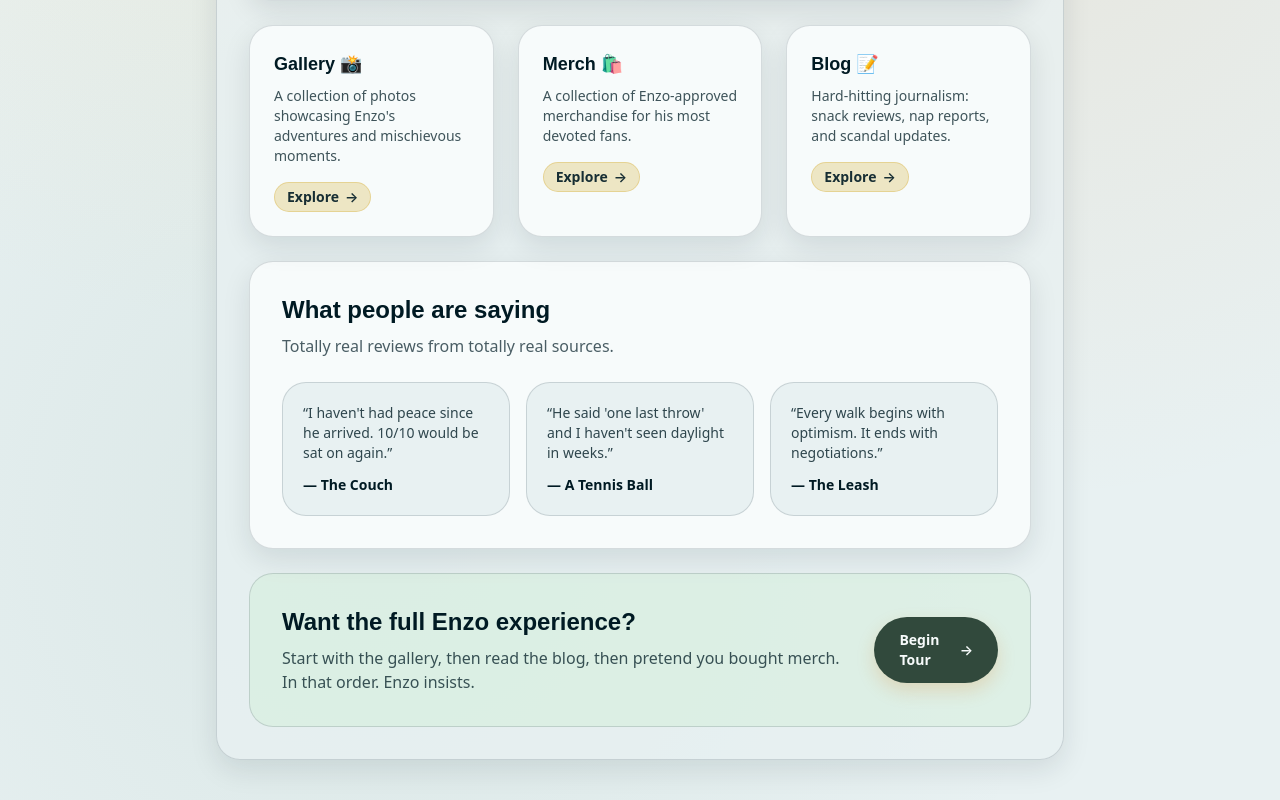
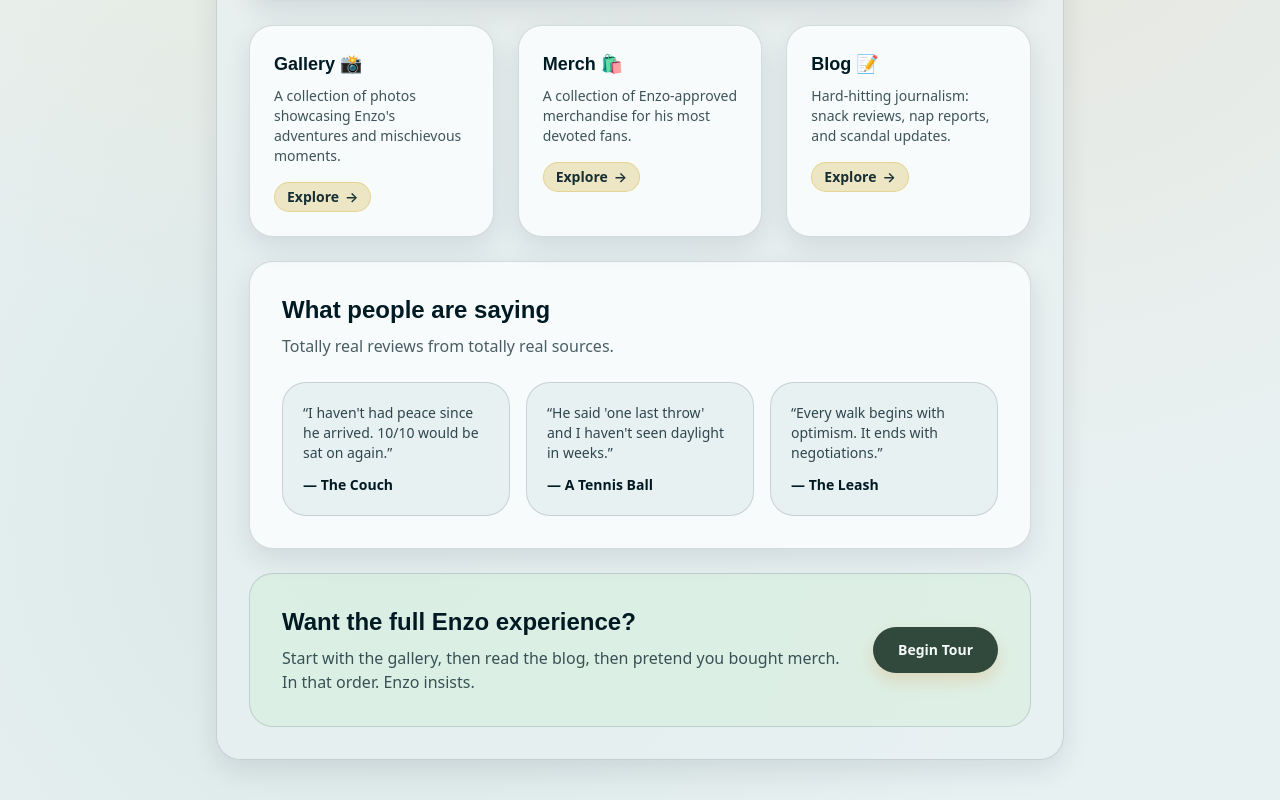
Before and after one commit to RickySerrano904/EnzosWorld.com, a Next.js app: page / in a window 1280 px wide. Shown: the part 587-1387 px from the top of the page. Built offline with nearby package versions, Linux system fonts and the light colour scheme; a web font is replaced by a local one.

Commit message:
fix: center 'begin tour' button text

```diff
--- a/app/page.tsx
+++ b/app/page.tsx
@@ -90,25 +90,19 @@ export default function HomePage() {
       {/* Feature cards */}
       <section className="grid gap-6 md:grid-cols-3">
         <FeatureCard
-          // emoji="📸"
           title="Gallery 📸"
           text="A collection of photos showcasing Enzo's adventures and mischievous moments."
           href="/gallery"
-          // pill="soft chaos"
         />
         <FeatureCard
-          // emoji="🛍️"
           title="Merch 🛍️"
           text="A collection of Enzo-approved merchandise for his most devoted fans."
           href="/merch"
-          // pill="drip (but dog)"
         />
         <FeatureCard
-          // emoji="📝"
           title="Blog 📝"
           text="Hard-hitting journalism: snack reviews, nap reports, and scandal updates."
           href="/blog"
-          // pill="breaking woofs"
         />
       </section>
 
@@ -183,7 +177,6 @@ export default function HomePage() {
               w-full
               items-center
               justify-center
-              gap-2
               rounded-full
               border
               border-secondary/55
@@ -192,6 +185,7 @@ export default function HomePage() {
               py-3
               text-sm
               font-semibold
+              whitespace-nowrap
               text-card
               shadow-[0_8px_18px_rgba(217,130,43,0.22)]
               transition-all
@@ -209,12 +203,6 @@ export default function HomePage() {
             "
           >
             <span>Begin Tour</span>
-            <span
-              aria-hidden="true"
-              className="transition-transform duration-300 group-hover:translate-x-0.5"
-            >
-              &rarr;
-            </span>
           </Link>
         </div>
       </section>
```
